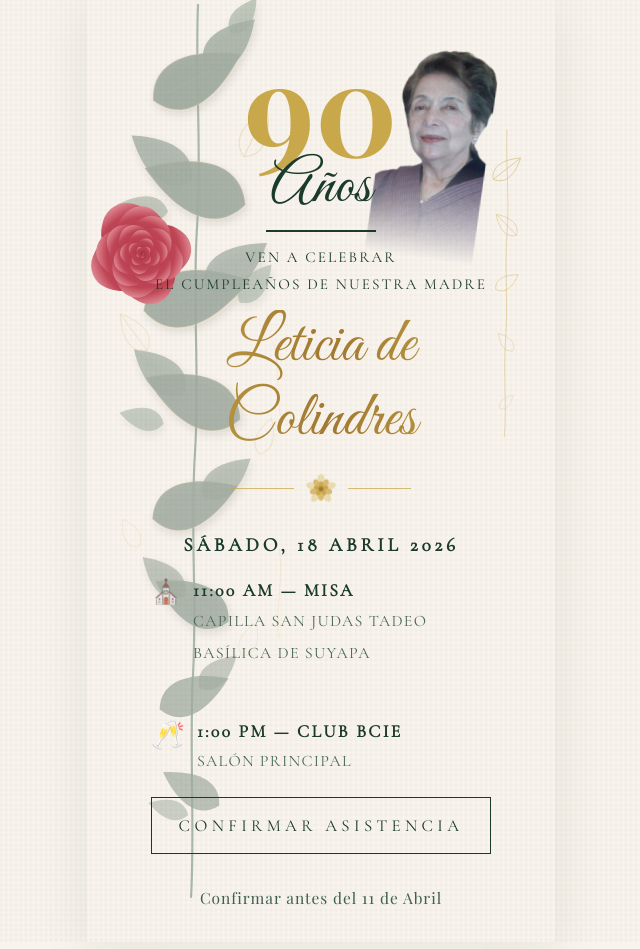
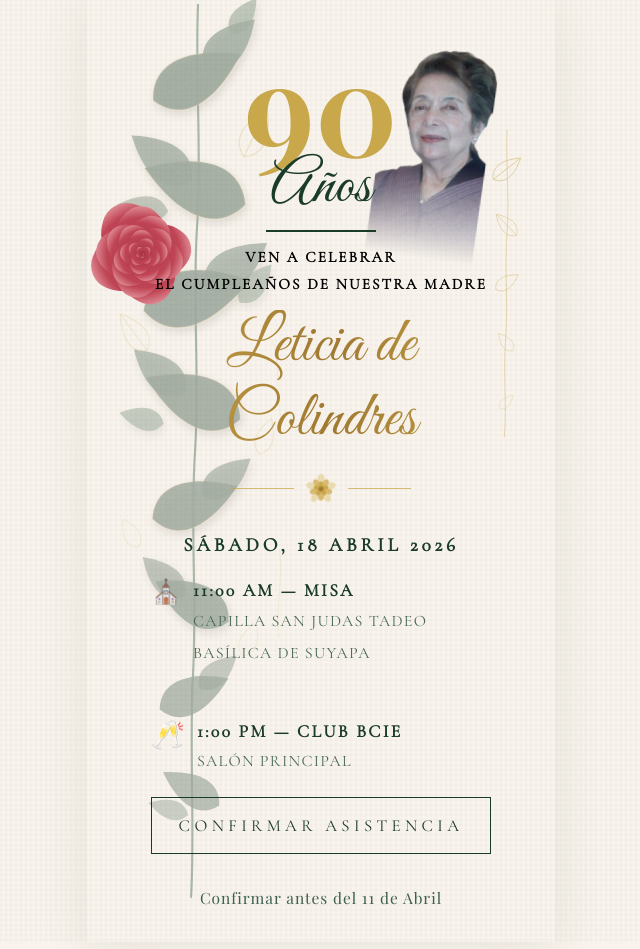
Before and after one commit to andures/cumplenso-mama, a React (Vite) app in the folder frontend/: page / in a window 1280 px wide. Shown: the whole page, without its empty margins (319-959 px from the left). Built offline with nearby package versions, Linux system fonts and the light colour scheme; a web font is replaced by a local one.

Commit message:
fix: update text color and font weight in Invitation component for improved readability

```diff
--- a/frontend/src/pages/Invitation.tsx
+++ b/frontend/src/pages/Invitation.tsx
@@ -796,8 +796,9 @@ export default function Invitation() {
                   sx={{
                     fontFamily: '"Cormorant Garamond", serif',
                     fontSize: "0.95rem",
+                    fontWeight: 700,
                     letterSpacing: "0.14em",
-                    color: "#1a3a2a",
+                    color: "#000000",
                     textTransform: "uppercase",
                     lineHeight: 1.8,
                   }}
```
